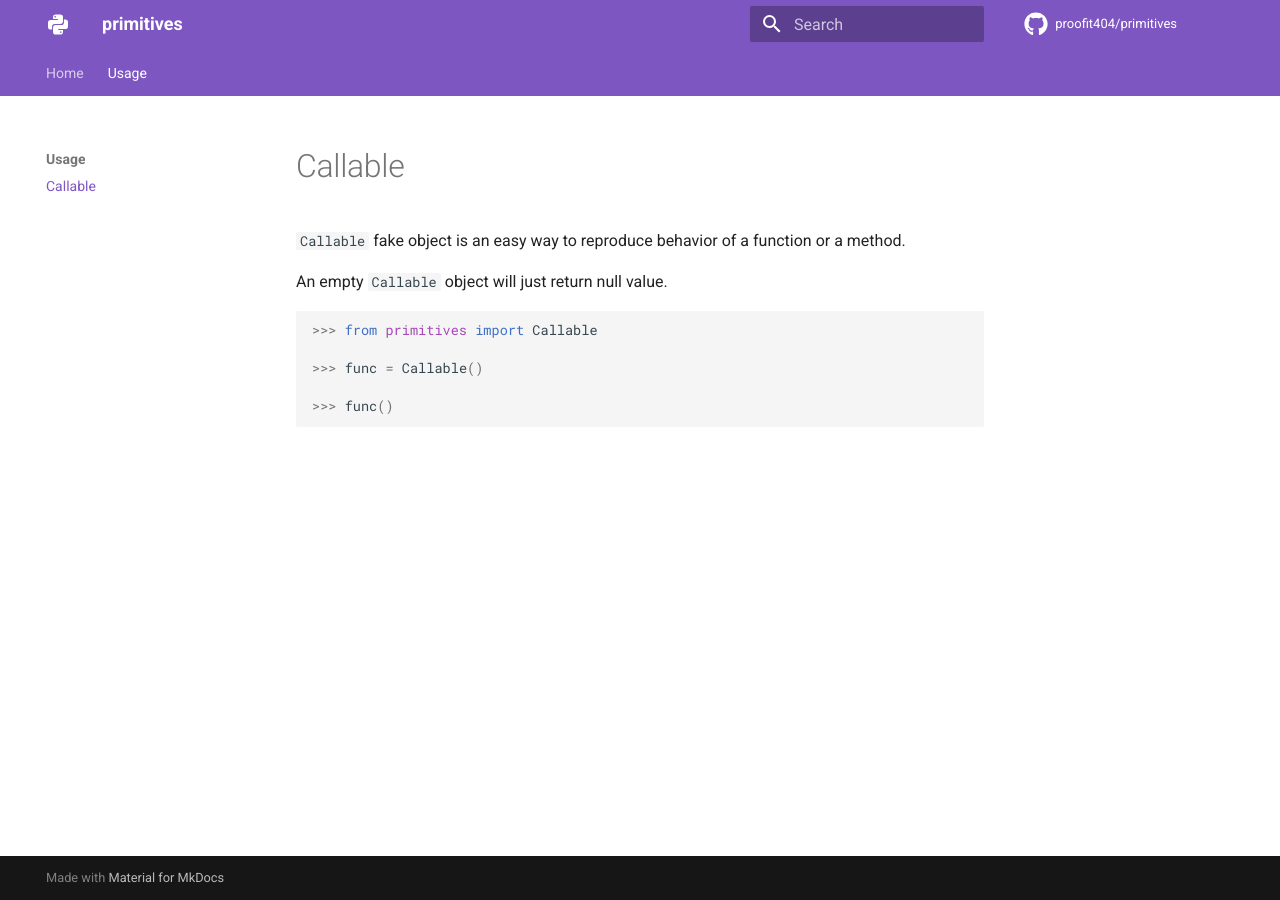
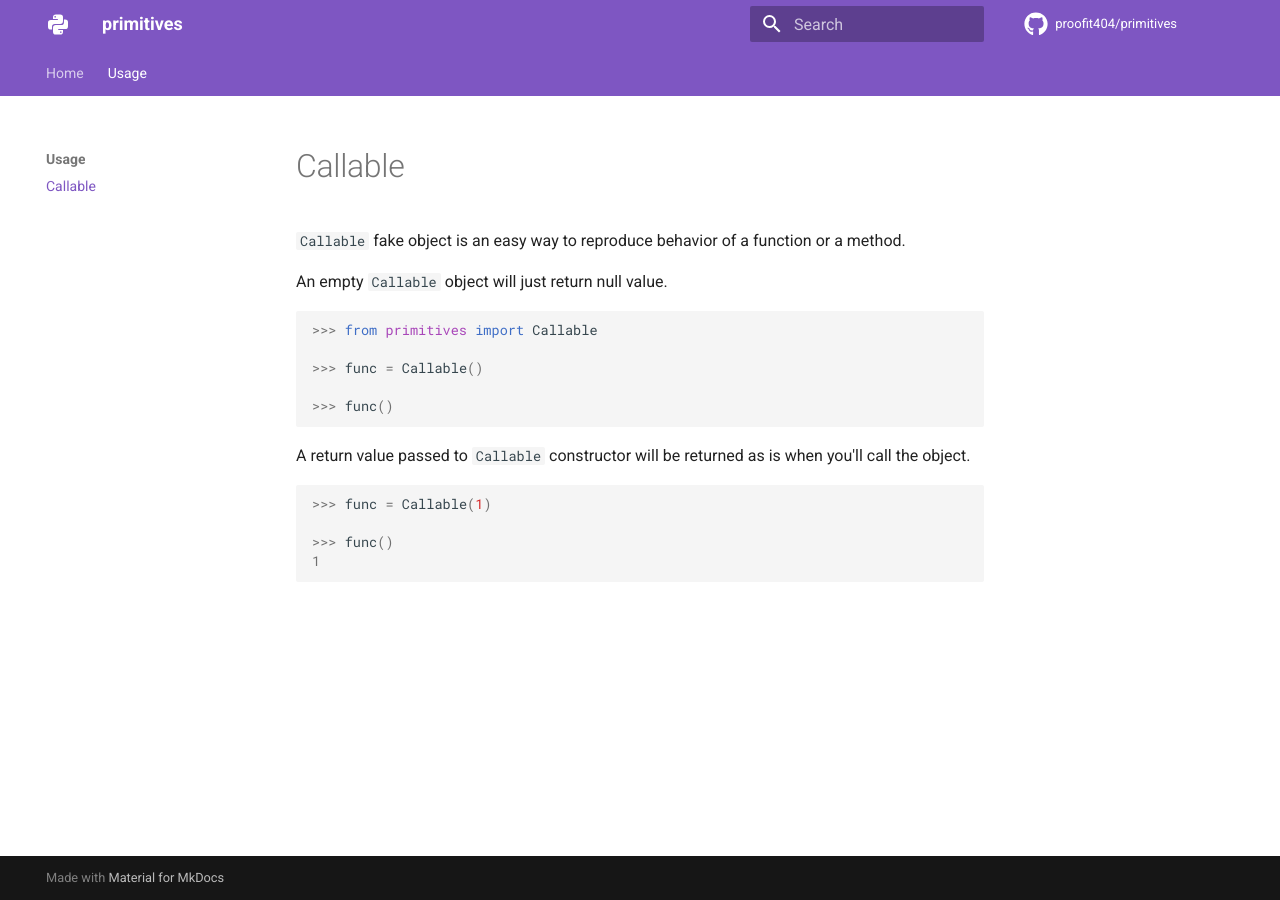
Before and after one commit to proofit404/primitives, an MkDocs documentation site: the page built from docs/callable.md, in a window 1280 px wide. Built offline with MkDocs 1.6.1 and Material for MkDocs 9.7.7, drawn with Linux system fonts in a browser that asks for light colours; comment, search, counter and statistics services are not loaded.

Commit message:
docs: mention callable return value #3

````diff
--- a/docs/callable.md
+++ b/docs/callable.md
@@ -14,3 +14,15 @@ An empty `Callable` object will just return null value.
 >>> func()
 
 ```
+
+A return value passed to `Callable` constructor will be returned as is when
+you'll call the object.
+
+```pycon
+
+>>> func = Callable(1)
+
+>>> func()
+1
+
+```
````
